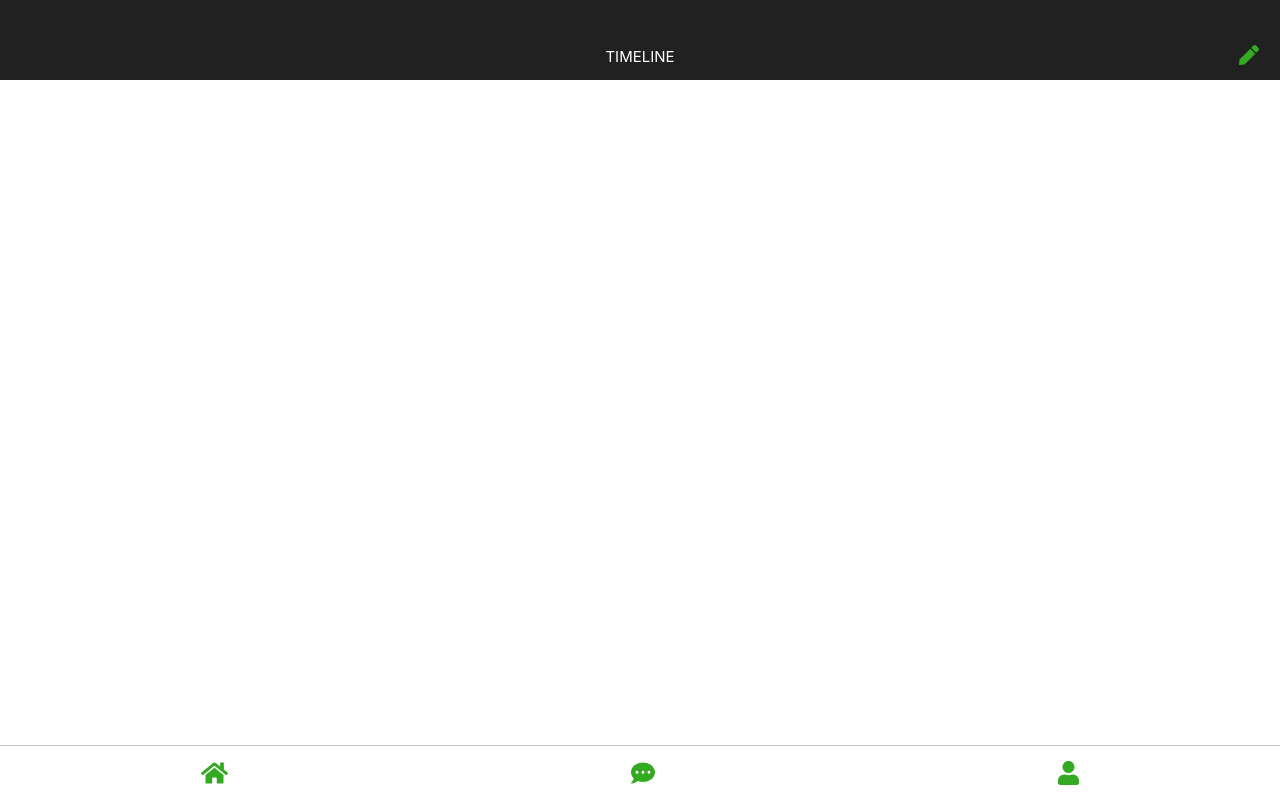
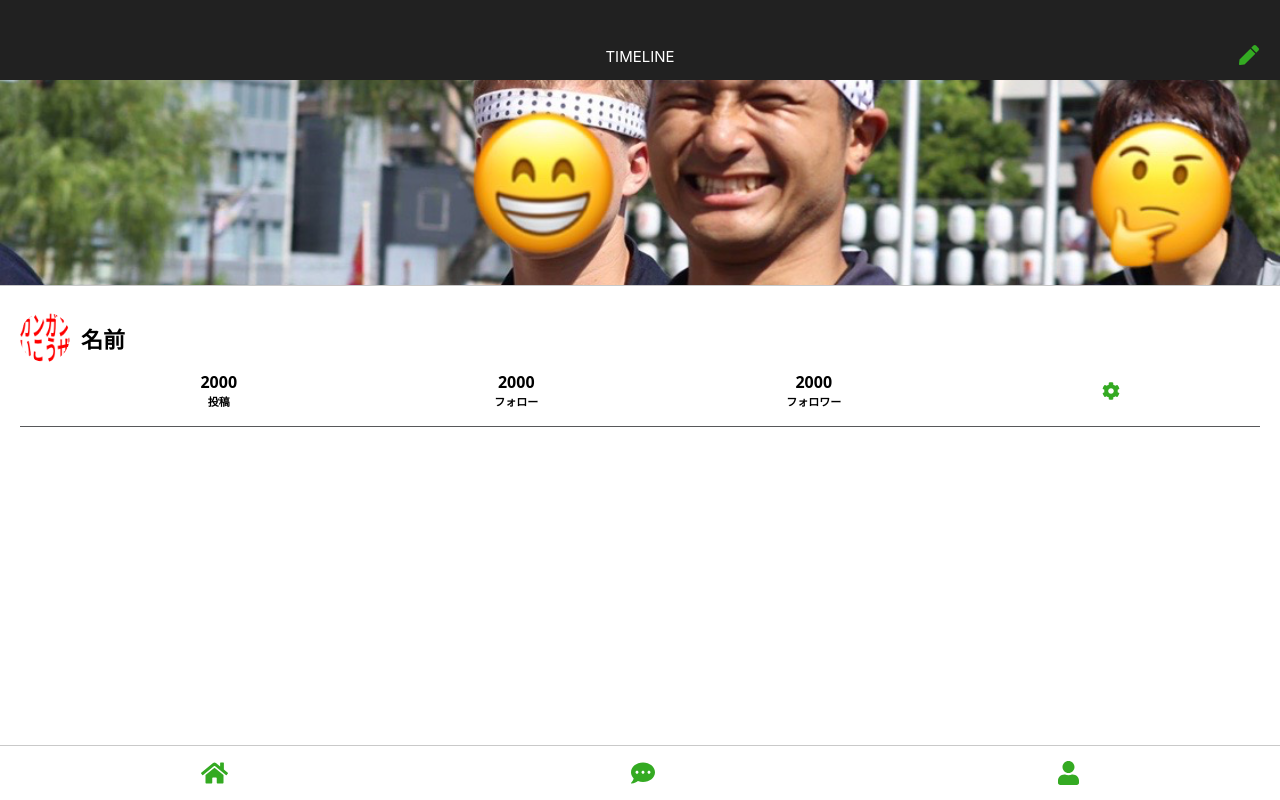
Before and after one commit to yuta-san765/snsspa, a Vue app: page /my-page in a window 1280 px wide. Built offline with nearby package versions, Linux system fonts and the light colour scheme.

Commit message:
Upper half of my-page done

```diff
--- a/src/views/MyPage.vue
+++ b/src/views/MyPage.vue
@@ -1,7 +1,37 @@
 <template>
   <div class="my-page">
-    <div class="user__cover">
-      <img src="" alt="">
+    <div class="user-cover">
+      <img class="cover-image" src="@/assets/cover.png" alt="">
+    </div>
+    <div class="user-container">
+      <div class="user-info">
+        <div class="user-info__picture">
+          <img class="user-picture" src="@/assets/demo.png" alt="">
+        </div>
+        <div class="user-info__container">
+          <h4 class="user-info__name">名前</h4>
+        </div>
+          <div class="user-info__tab">
+            <div class="user-info__num">
+              <span class="span-num">2000</span>
+              <br>
+              <span class="span-word">投稿</span>
+            </div>
+            <div class="user-info__num">
+              <span class="span-num">2000</span>
+              <br>
+              <span class="span-word">フォロー</span>
+            </div>
+            <div class="user-info__num">
+              <span class="span-num">2000</span>
+              <br>
+              <span class="span-word">フォロワー</span>
+            </div>
+            <div class="icon-cog">
+              <font-awesome-icon class="icon" icon="cog"></font-awesome-icon>
+            </div>
+          </div>
+      </div>
     </div>
   </div>
 </template>
@@ -13,7 +43,62 @@ export default {
 </script>
 
 <style lang="scss">
-.user__cover {
-  height: 195px;
+.user-cover {
+  padding-top: 80px;
+}
+.cover-image {
+  width: 100%;
+  height: 205px;
+  object-fit: cover;
+  border-bottom: 1px solid #C9C9C9;
+}
+.user-container {
+  padding: 23px 0 54px;
+  margin: 0 20px;
+  border-bottom: 1px solid #57585A;
+}
+.user-info {
+  height: 60px;
+  display: grid;
+  grid-template-columns: 50px 11px 1fr;
+  grid-template-rows: 1fr 1fr;
+  &__picture {
+    grid-column: 1 / 2;
+  }
+  &__container {
+    grid-column: 3 / 4;
+  }
+  &__name {
+    margin-top: 15px;
+    margin-bottom: 20px;
+    font-size: 22px;
+  }
+  &__tab {
+    grid-row: 2 / 3;
+    grid-column: 2 / 4;
+    display: grid;
+    grid-template-columns: 1fr 1fr 1fr 1fr;
+  }
+  &__num {
+    text-align: center;
+    font-weight: bold;
+  }
+}
+.span-num {
+  font-size: 16px;
+}
+.span-word {
+  font-size: 11px;
+}
+.user-picture {
+  width: 100%;
+  height: auto;
+  border-radius: 50%;
+}
+.icon-cog {
+  display: flex;
+  align-items: center;
+  justify-content: center;
+  font-size: 18px;
 }
 </style>
```
Also changed, not shown: src/assets/cover.png (added).
